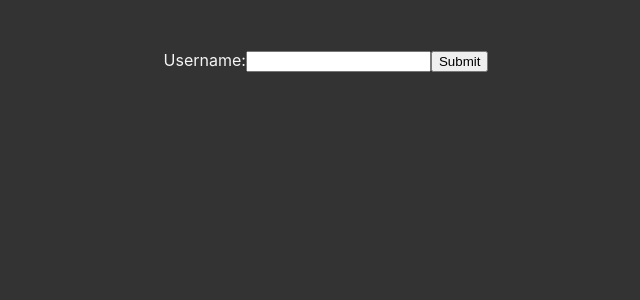
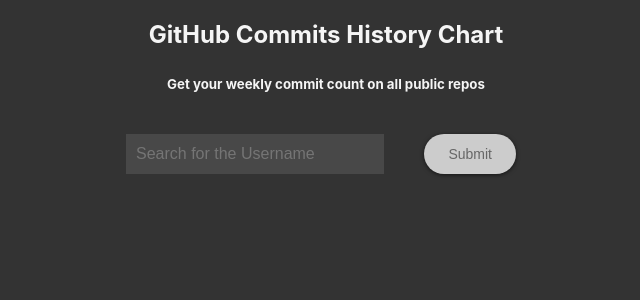
Before and after one commit to navin-moorthy/github-commits-history-chart, a React (Create React App) app: page / in a window 1280 px wide. Shown: the top 300 px of the page, without its empty margins (314-954 px from the left). Built offline with nearby package versions, Linux system fonts and the light colour scheme.

Commit message:
UserName Search Styled

```diff
--- a/public/index.html
+++ b/public/index.html
@@ -19,7 +19,7 @@
       work correctly both with client-side routing and a non-root public URL.
       Learn how to configure a non-root public URL by running `npm run build`.
     -->
-    <title>BarCharted GitHub Commits History</title>
+    <title>GitHub Commits History Chart</title>
   </head>
   <body>
     <noscript>You need to enable JavaScript to run this app.</noscript>
--- a/src/App.js
+++ b/src/App.js
@@ -62,6 +62,8 @@
 
   return (
     <div className="app">
+      <h2 className="app-title">GitHub Commits History Chart</h2>
+      <h5>Get your weekly commit count on all public repos</h5>
       <UserSearch
         searchName={searchName}
         handleChange={handleChange}
--- a/src/Modal.js
+++ b/src/Modal.js
@@ -29,21 +29,21 @@
                 <button
                   onClick={() => setCurrentPage(currentPage - 1)}
                   disabled={currentPage === 0}
-                  className="modal-buttons modal-buttons__green"
+                  className="app-buttons modal-buttons__green"
                 >
                   Prev
                 </button>
                 <button
                   onClick={() => setCurrentPage(currentPage + 1)}
                   disabled={currentPage === 5}
-                  className="modal-buttons modal-buttons__blue"
+                  className="app-buttons modal-buttons__blue"
                 >
                   Next
                 </button>
               </div>
               <button
                 onClick={closeModal}
-                className="modal-buttons modal-buttons__red"
+                className="app-buttons modal-buttons__red"
               >
                 Close
               </button>
--- a/src/UserSearch.js
+++ b/src/UserSearch.js
@@ -2,17 +2,20 @@
 
 const UserSearch = ({ searchName, handleChange, handleSubmit }) => {
   return (
-    <form className="app-getUsername" onSubmit={handleSubmit}>
-      <label>
-        Username:
+    <form className="app-formGroup" onSubmit={handleSubmit}>
       <input
         type="text"
         name="username"
         value={searchName}
         onChange={handleChange}
+        placeholder="Search for the Username"
       />
-      </label>
-      <input type="submit" value="Submit" />
+      <button
+        disabled={searchName === ""}
+        className="app-buttons formGroup__white"
+      >
+        Submit{" "}
+      </button>
     </form>
   );
 };
--- a/src/index.css
+++ b/src/index.css
@@ -1,3 +1,7 @@
+* {
+  box-sizing: border-box;
+}
+
 body {
   margin: 0;
   font-family: -apple-system, BlinkMacSystemFont, "Segoe UI", "Roboto", "Oxygen",
@@ -21,10 +25,30 @@
   margin: auto;
   display: flex;
   flex-direction: column;
+  text-align: center;
 }
 
-.app-getUsername {
-  margin: 50px auto;
+.app-title {
+  margin-bottom: 5px;
+}
+
+.app-formGroup {
+  display: flex;
+  padding: 20px 0;
+  margin: auto;
+  width: 400px;
+  max-width: 100%;
+}
+
+.app-formGroup input {
+  background-color: rgba(255, 255, 255, 0.1);
+  border: none;
+  color: #fff;
+  padding: 10px;
+  width: 100%;
+  font-size: 16px;
+  margin-right: 30px;
+  outline: none;
 }
 
 .app-userInfo {
@@ -61,15 +85,17 @@
   justify-content: space-between;
 }
 
-.modal-buttons {
+/* Buttons */
+.app-buttons {
   margin-right: 10px;
   margin-left: 10px;
   padding: 12px 24px;
   border-width: 0;
   outline: none;
   border-radius: 20px;
+  font-size: 14px;
   box-shadow: 0 1px 4px rgba(0, 0, 0, 0.6);
-  color: #ecf0f1;
+  color: #fff;
   transition: background-color 0.3s;
   cursor: pointer;
 }
@@ -86,19 +112,24 @@
   background-color: #d12525;
 }
 
-.modal-buttons:disabled {
-  border: 1px solid #999999;
+.formGroup__white {
+  background-color: #f5f5f5;
+  color: #333;
+}
+
+.app-buttons:disabled {
   background-color: #cccccc !important;
-  color: #666666;
+  color: #666666 !important;
   cursor: initial;
 }
 
-.modal-buttons:hover {
+.app-buttons:hover {
   background-color: rgba(0, 0, 0, 0.8);
+  color: #fff;
 }
 
-.modal-buttons:active,
-.modal-buttons:focus {
+.app-buttons:active,
+.app-buttons:focus {
   background-color: rgba(0, 0, 0, 0.8);
   box-shadow: none;
 }
```
Lines whose indentation alone changed are shown as unchanged.
